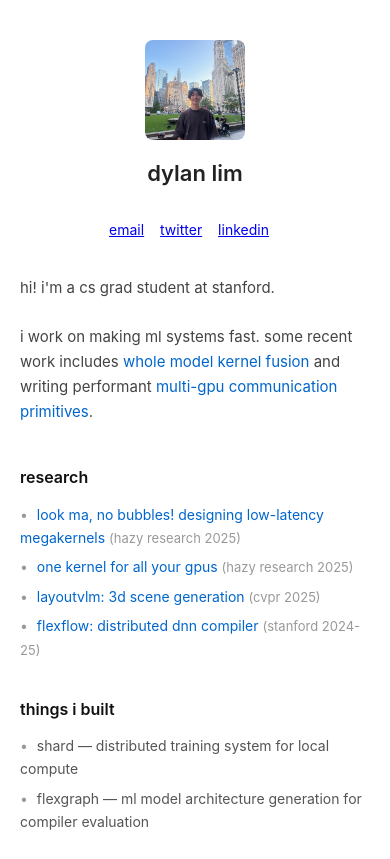
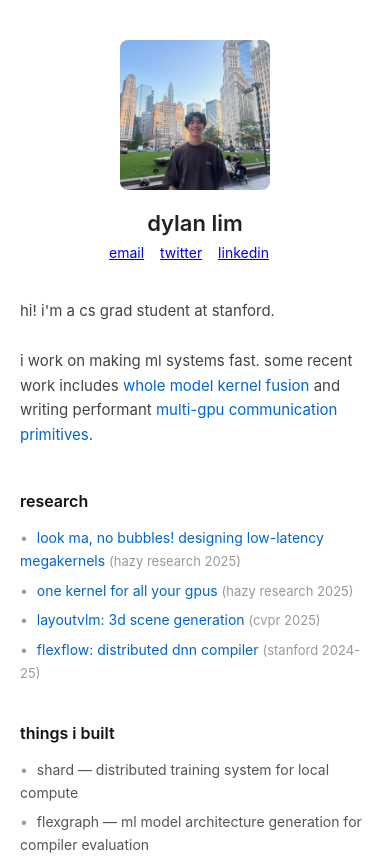
Before and after one commit to dylanllim/dylanllim.github.io, a plain HTML site: page index.html in a window 390 px wide. Shown: the top 859 px of the page. Drawn offline with Linux system fonts and the light colour scheme.

Commit message:
Resize profile photo dimensions in index.html

```diff
--- a/index.html
+++ b/index.html
@@ -115,8 +115,8 @@
             }
 
             .profile-photo {
-                width: 100px;
-                height: 100px;
+                width: 150px;
+                height: 150px;
             }
         }
     </style>
@@ -126,7 +126,6 @@
         <img src="dylan_photo.JPG" alt="Dylan Lim" class="profile-photo">
         <div class="header-text">
             <h1>dylan lim</h1>
-            <br>
             <div class="contact">
                 <a href="mailto:dylanlim@stanford.edu">email</a>
                 <a href="https://x.com/dylan__lim">twitter</a>
```
